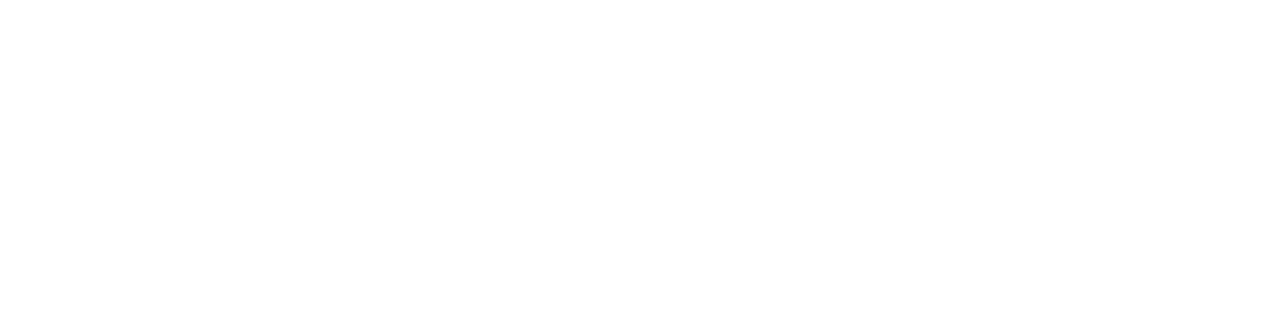
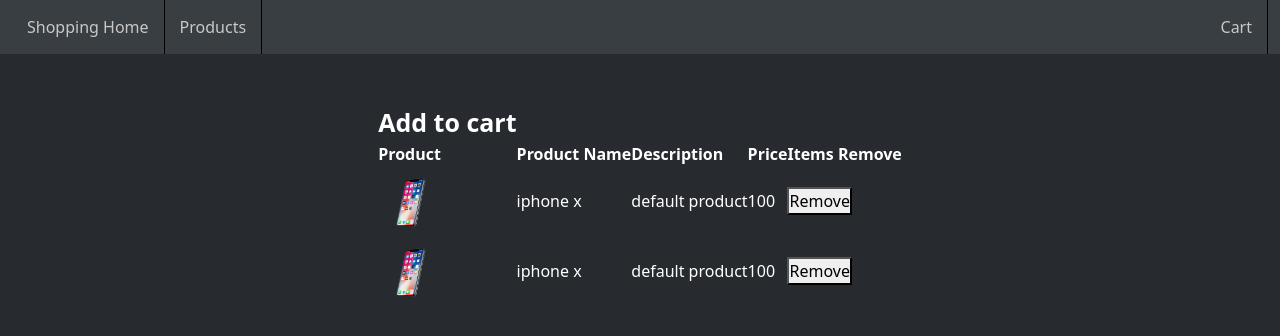
Before and after one commit to raohassan4212/shopping-card, a React (Create React App) app: page /add-to-cart in a window 1280 px wide. Shown: the top 336 px of the page. Built offline with nearby package versions, Linux system fonts and the light colour scheme.

Commit message:
start add-to-cart UI and update varients in ProductDetail component

```diff
--- a/src/App.css
+++ b/src/App.css
@@ -5,7 +5,7 @@
 }
 
 .main-nav-div {
-  background-color: #2b2e32;
+  background-color: #393e43;
   width: 100%;
 }
 
@@ -18,8 +18,8 @@
 .nav-btn {
   border-style: none;
   padding: 15px 15px;
-  background-color: #2b2e32;
-  color: rgba(255, 255, 255, 0.699);
+  background-color: #393e43;
+  color: #c8c8c8;
   border-right-style: solid;
   border-right: 1px solid black;
 
@@ -118,3 +118,19 @@
   font-size: 15px;
   box-shadow: 0 0 2px #5bc0de;
 }
+
+.add-to-cart-main-div {
+  background-color: #272b30;
+  color: white;
+  height: 100vh;
+}
+
+.add-to-cart-sub-div {
+  display: flex;
+  justify-content: center;
+  margin-top: 50px;
+}
+
+.main-th {
+  font-size: 25px;
+}
--- a/src/components/Navbar.jsx
+++ b/src/components/Navbar.jsx
@@ -12,6 +12,10 @@
         history.push("/")
     }
 
+    const gotoAddToCart = () => {
+        history.push("/add-to-cart")
+    }
+
     return (
         <div className='container-fluid main-nav-div'>
             <nav className='main-nav'>
@@ -20,7 +24,7 @@
                 <button onClick={gotoProductPage} className="nav-btn nav-btn-hover">Products</button>
                 </span>
                 <span className="btn-span">
-                <button className="nav-btn nav-btn-hover">Cart</button>
+                <button onClick={gotoAddToCart} className="nav-btn nav-btn-hover">Cart</button>
                 </span>
             </nav>
         </div>
--- a/src/config/AppRouter.jsx
+++ b/src/config/AppRouter.jsx
@@ -1,4 +1,5 @@
 import {BrowserRouter as Router, Route,Switch} from "react-router-dom";
+import AddToCart from "../screens/AddTOCart";
 import Home from "../screens/Home";
 import Product from "../screens/Product";
 import ProductDetails from "../screens/ProductsDetails";
@@ -10,6 +11,7 @@
                 <Route exact path="/" component={Home}/>
                 <Route exact path="/product" component={Product}/>
                 <Route exact path="/product-details/:id" component={ProductDetails}/>
+                <Route exact path="/add-to-cart" component={AddToCart}/>
             </Switch>
         </Router>
     );
--- a/src/screens/AddTOCart.jsx
+++ b/src/screens/AddTOCart.jsx
@@ -2,9 +2,46 @@
 
 const AddToCart = () => {
     return (
-        <>
+        <div className="add-to-cart-main-div">
             <Navbar />
-        </>
+
+            <div className="add-to-cart-sub-div" >
+                <table className="add-to-cart-table">
+                    <thead>
+                        <tr>
+                            <th className="main-th">Add to cart</th>
+                        </tr>
+                        <tr>
+                            <th>Product   </th>
+                            <th>Product Name</th>
+                            <th>Description</th>
+                            <th>Price</th>
+                            <th>Items Remove</th>
+                        </tr>
+                    </thead>
+
+                    <tbody>
+                        <tr>
+                            <td><img src="/static/images/iphone.png" width="70px" alt="" /></td>
+                            <td>iphone x</td>
+                            <td>default product</td>
+                            <td>100</td>
+                            <td><button>Remove</button></td>
+                        </tr>
+
+                        <tr>
+                            <td><img src="/static/images/iphone.png" width="70px" alt="" /></td>
+                            <td>iphone x</td>
+                            <td>default product</td>
+                            <td>100</td>
+                            <td><button>Remove</button></td>
+                        </tr>
+                    </tbody>
+
+
+                </table>
+            </div>
+        </div>
     );
 }
 
--- a/src/screens/ProductsDetails.jsx
+++ b/src/screens/ProductsDetails.jsx
@@ -1,14 +1,17 @@
 import Navbar from "../components/Navbar";
-import { useParams } from "react-router-dom";
+import { useParams, useHistory } from "react-router-dom";
 
 const ProductDetails = (prop) => {
 
+    const { id } = useParams();
 
-    const {id} = useParams();
-    console.log(`id ${id} `);
+    const { title, price, description, varients } = prop.location.state;
 
-    const {title,price,description,varients} = prop.location.state;
-    console.log(title,price,description,varients[1].items[0].title,);
+    const history = useHistory();
+
+    const gotoAddToCart = () => {
+        history.push("/add-to-cart")
+    }
 
 
     return (
@@ -26,21 +29,24 @@
 
                         <p className="font-size-product-detail">US $ {price}</p>
 
-                        <div>
-                            <p className="font-size-product-detail">{varients[0].title}</p>
-                            <button className="product-detail-btn-sub">{varients[0].items[0].title}</button>
-                            <button className="product-detail-btn-sub">{varients[0].items[1].title}</button>
-                        </div>
 
-                        <div>
-                            <p className="font-size-product-detail">{varients[1].title}</p>
-                            <button className="product-detail-btn-sub">{varients[1].items[0].title}</button>
-                            <button className="product-detail-btn-sub">{varients[1].items[1].title}</button>
-                            <button className="product-detail-btn-sub">{varients[1].items[2].title}</button>
-                            <button className="product-detail-btn-sub">{varients[1].items[3].title}</button>
-                        </div>
+                        {
+                            varients.map((varient, i) => {
+                                return (
+                                    <div key={i}>
+                                        <p className="font-size-product-detail">{varient.title}</p>
+                                        {varient.items.map((item, j) => {
+                                            return (
+                                                <button key={j} className="product-detail-btn-sub">{item.title}</button>
+                                            );
+                                        })}
+                                    </div>
+                                );
+                            })
+                        }
 
-                        <button className="product-detail-btn">Add to Cart</button>
+
+                        <button onClick={gotoAddToCart} className="product-detail-btn">Add to Cart</button>
 
                     </div>
                 </div>
```
